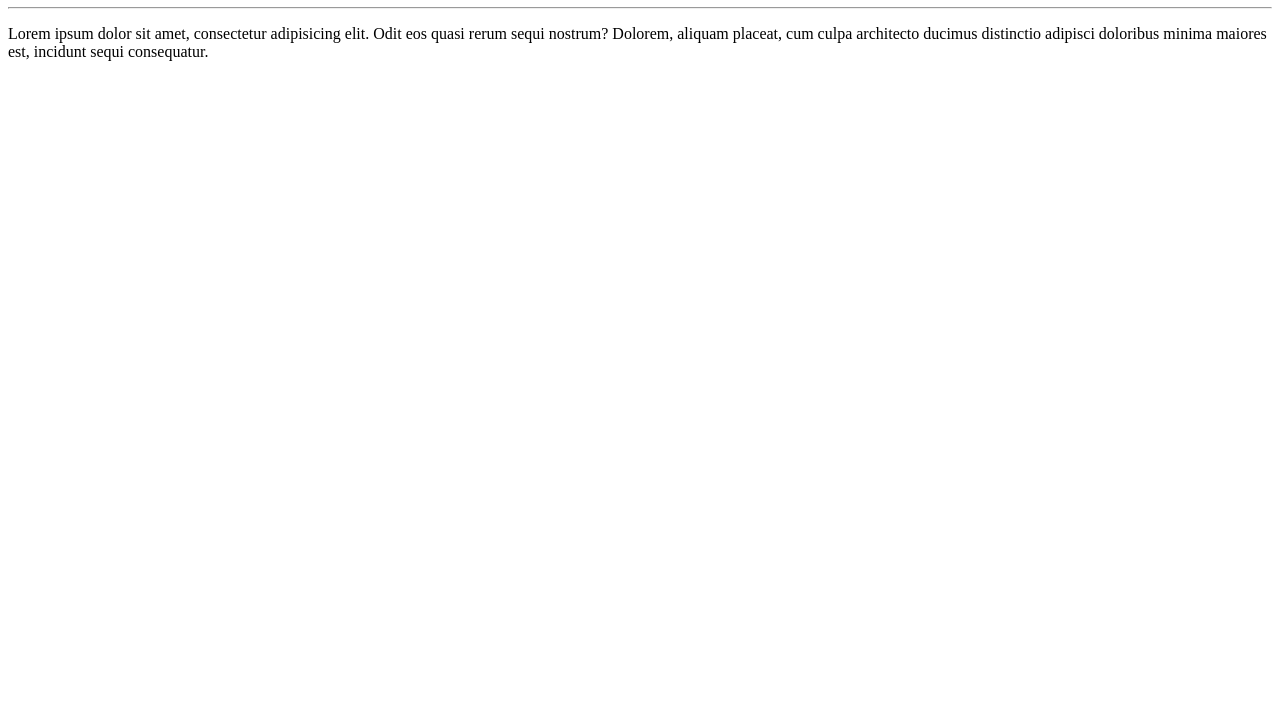
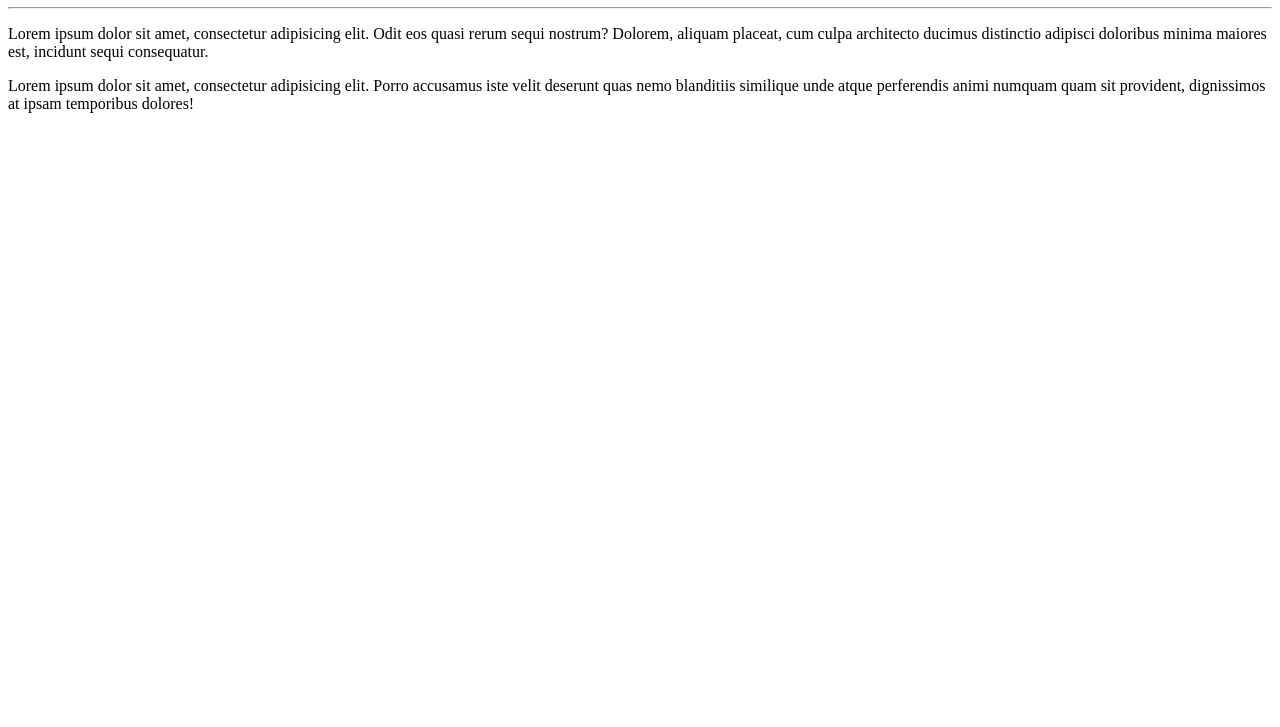
Before and after one commit to Lam147/Hello-World, a plain HTML site: page site-exemplo/index.html in a window 1280 px wide. Shown: the part 73-800 px from the top of the page. Drawn offline with Linux system fonts and the light colour scheme.

Commit message:
Adicionei um parágrafo

```diff
--- a/site-exemplo/index.html
+++ b/site-exemplo/index.html
@@ -10,5 +10,7 @@
     <hr>
     <p>Lorem ipsum dolor sit amet, consectetur adipisicing elit. Odit eos quasi rerum sequi nostrum? Dolorem, aliquam placeat, cum culpa architecto ducimus distinctio adipisci doloribus minima maiores est, incidunt sequi consequatur.</p>
 
+    <p>Lorem ipsum dolor sit amet, consectetur adipisicing elit. Porro accusamus iste velit deserunt quas nemo blanditiis similique unde atque perferendis animi numquam quam sit provident, dignissimos at ipsam temporibus dolores!</p>
+
 </body>
 </html>
```
